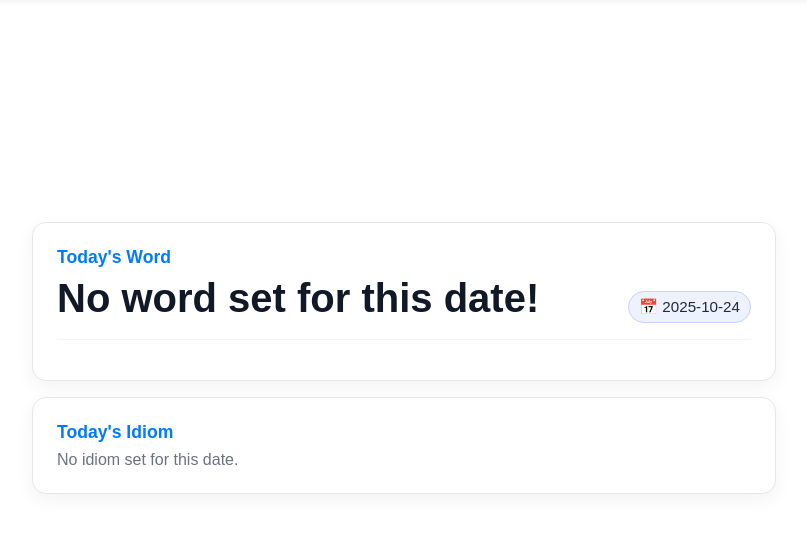
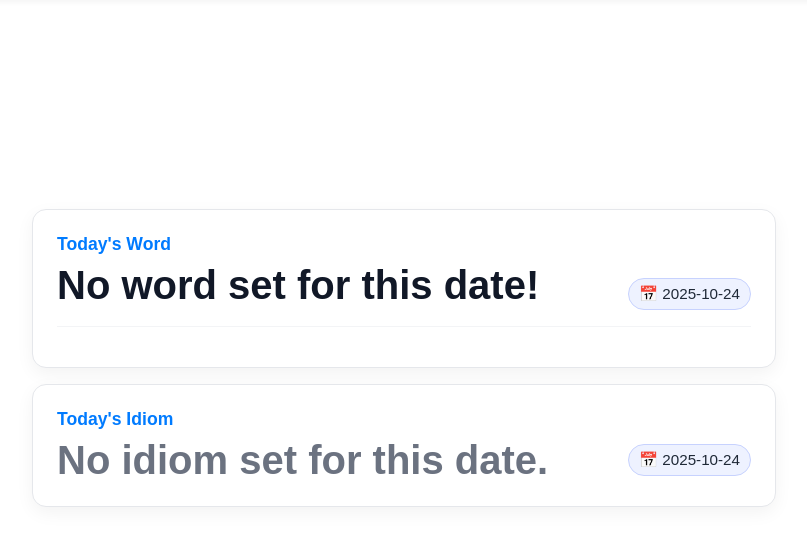
Before and after one commit to sachinsaitawadekar/vocabulary, a PHP site: page /vocabulary.php in a window 1280 px wide. Shown: the part 64-610 px from the top of the page, without its empty margins (236-1043 px from the left). Run offline with PHP 8.4, Linux system fonts and the light colour scheme; data that the repository does not hold is empty.

Commit message:
cosmetic change
No Idiom set for today .

```diff
--- a/vocabulary.php
+++ b/vocabulary.php
@@ -179,7 +179,10 @@ try {
           <div class="example"><strong>Sample Sentense:</strong> <span class="value-box">“<?= e($idiomExample) ?>”</span></div>
         <?php endif; ?>
       <?php else: ?>
-        <div style="color:#6b7280;">No idiom set for this date.</div>
+        <div class="header" style="justify-content: space-between; align-items: center;">
+          <h2 class="word" style="color:#6b7280; margin:0;">No idiom set for this date.</h2>
+          <div class="date-chip">📅 <?= e($date) ?></div>
+        </div>
       <?php endif; ?>
     </section>
   </main>
```
